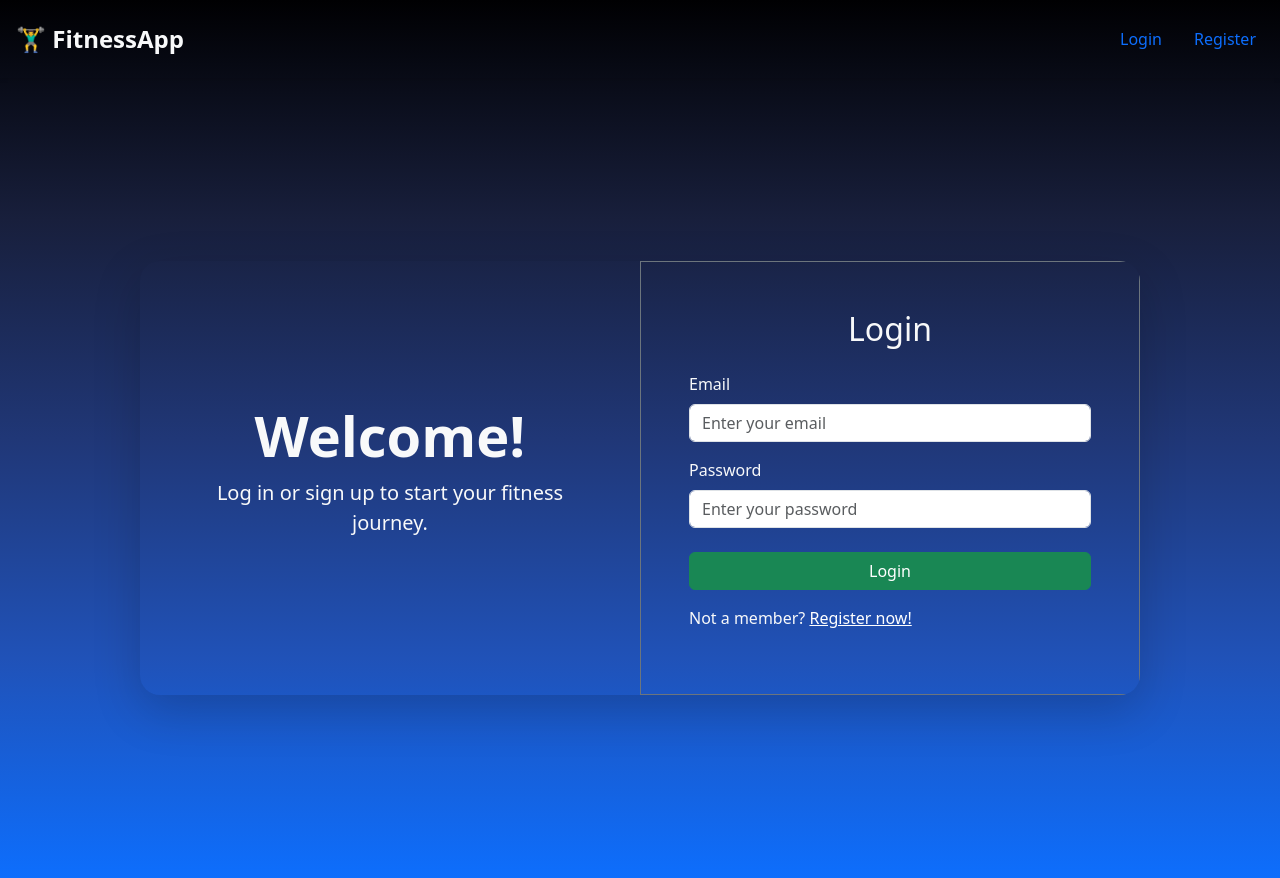
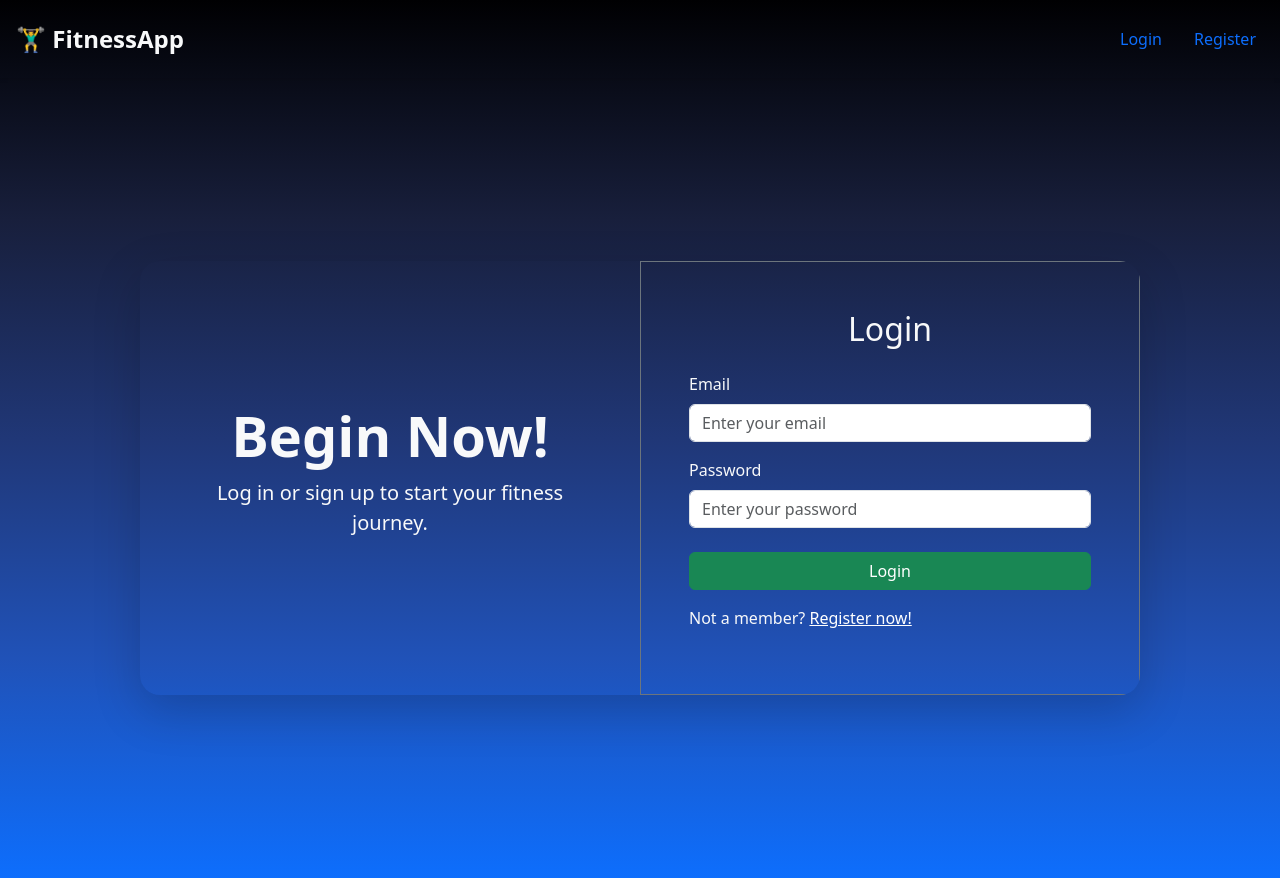
Before and after one commit to Christian-825/fitnessApp-client, a React (Vite) app: page /login in a window 1280 px wide. Built offline with nearby package versions, Linux system fonts and the light colour scheme; the HTML template or start-up script is replaced by a standard one.

Commit message:
Fix login

```diff
--- a/src/pages/Login.jsx
+++ b/src/pages/Login.jsx
@@ -27,7 +27,7 @@ export default function Login() {
 
         {/* Left Column - Welcome Message or Image */}
         <div className="col-md-6 d-flex flex-column justify-content-center align-items-center text-light p-5 ">
-          <h1 className="display-4 fw-bold text-center">Welcome!</h1>
+          <h1 className="display-4 fw-bold text-center">Begin Now!</h1>
           <p className="lead text-center">Log in or sign up to start your fitness journey.</p>
         </div>
 
```
